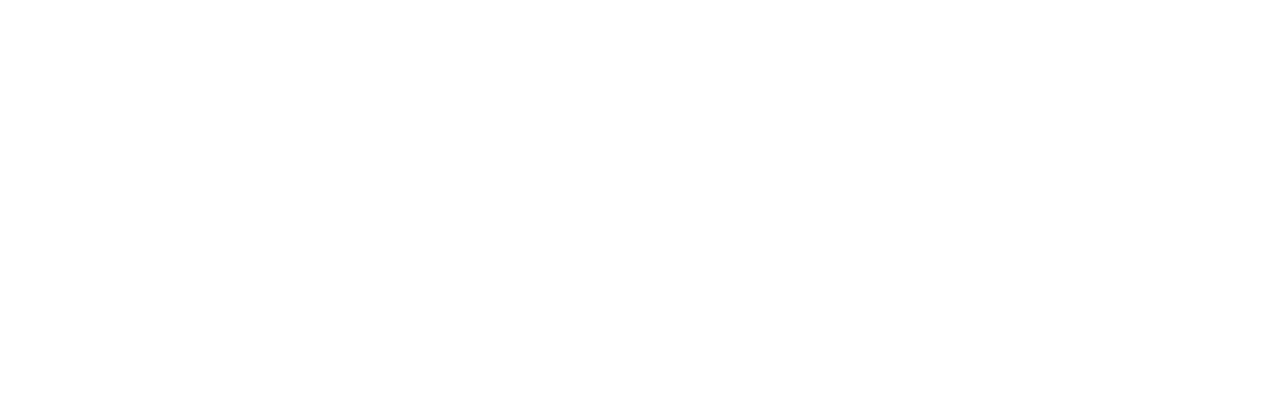
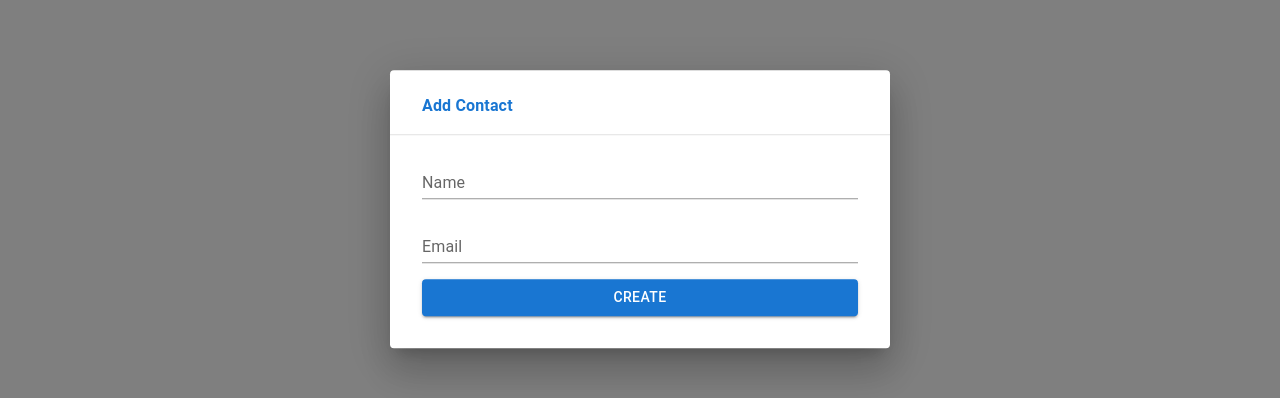
Before and after one commit to AmolKumarGupta/Contact-Manager, a React (Vite) app: page / in a window 1280 px wide. Both pictures are taken after a click on the button "ADD". Shown: the part 191-589 px from the top of the page. Built offline with nearby package versions, Linux system fonts and the light colour scheme; no server answers; the database is empty.

Commit message:
add ui for add model

```diff
--- /dev/null
+++ b/src/components/AddModal.jsx
@@ -0,0 +1,66 @@
+import {
+  Box,
+  Button,
+  Divider,
+  Stack,
+  TextField,
+  Typography,
+} from "@mui/material";
+import Modal from "./Modal";
+import { useState } from "react";
+
+export default function AddModal({ name, open, handleClose }) {
+  function Template() {
+    const [values, setValues] = useState({
+      name: "",
+      email: "",
+    });
+
+    return (
+      <Box>
+        <Typography
+          sx={{ m: 4, mt: 3, mb: 2 }}
+          color="primary"
+          fontWeight="600"
+        >
+          Add Contact
+        </Typography>
+        <Divider />
+        <Stack spacing={2} sx={{ m: 4, mt: 2 }}>
+          <TextField
+            label="Name"
+            variant="standard"
+            fullWidth
+            value={values?.name}
+            onChange={(event) => {
+              setValues((obj) => {
+                return { ...obj, name: event.target.value };
+              });
+            }}
+          />
+          <TextField
+            label="Email"
+            variant="standard"
+            fullWidth
+            value={values?.email}
+            onChange={(event) => {
+              setValues((obj) => {
+                return { ...obj, email: event.target.value };
+              });
+            }}
+          />
+          <Button variant="contained">Create</Button>
+        </Stack>
+      </Box>
+    );
+  }
+
+  return (
+    <Modal
+      Component={Template}
+      name={name}
+      open={open}
+      handleClose={handleClose}
+    />
+  );
+}
--- /dev/null
+++ b/src/components/Modal.jsx
@@ -0,0 +1,30 @@
+import { Card, CardContent, Fade } from "@mui/material";
+import BaseModal from "@mui/material/Modal";
+
+export default function Modal({ Component, name, open, handleClose }) {
+  const style = {
+    position: "absolute",
+    top: "50%",
+    left: "50%",
+    transform: "translate(-50%, -50%)",
+    width: 500,
+    maxWidth: "90%",
+    bgcolor: "background.paper",
+    boxShadow: 24,
+  };
+
+  return (
+    <BaseModal
+      open={open}
+      onClose={handleClose}
+      aria-labelledby={`${name}ModelLabel`}
+      aria-describedby={`${name}ModelDescribe`}
+    >
+      <Fade in={open}>
+        <Card sx={style}>
+          <Component />
+        </Card>
+      </Fade>
+    </BaseModal>
+  );
+}
--- a/src/layouts/Layout.jsx
+++ b/src/layouts/Layout.jsx
@@ -1,7 +1,11 @@
 import { Box, Button, Container, Typography } from "@mui/material";
 import AddIcon from "@mui/icons-material/Add";
+import { useState } from "react";
+import AddModal from "../components/AddModal";
 
 export default function Layout({ children }) {
+  const [isAddModalOpen, setAddModalOpen] = useState(false);
+
   return (
     <Container>
       <Box
@@ -23,11 +27,19 @@ export default function Layout({ children }) {
           startIcon={<AddIcon />}
           size="small"
           color="success"
+          onClick={() => setAddModalOpen(true)}
         >
           Add
         </Button>
       </Box>
+
       {children}
+
+      <AddModal
+        name="test"
+        open={isAddModalOpen}
+        handleClose={() => setAddModalOpen(false)}
+      />
     </Container>
   );
 }
```
Also changed, not shown: src/components/TestModal.jsx (added, +17 -0 lines).
